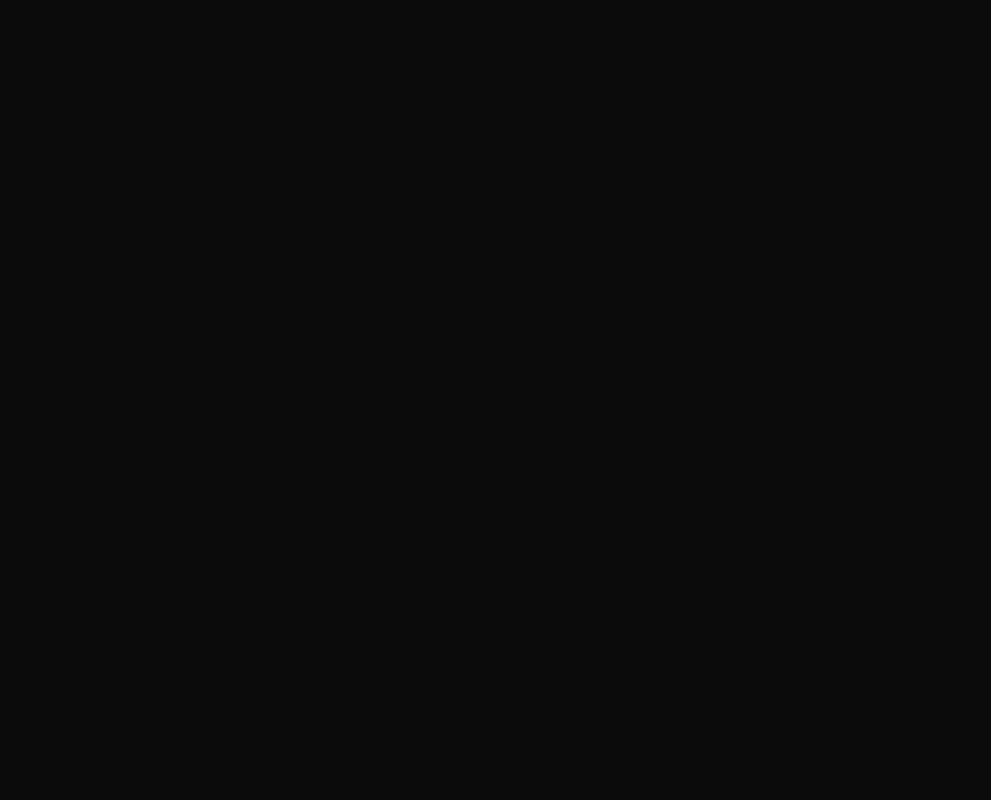
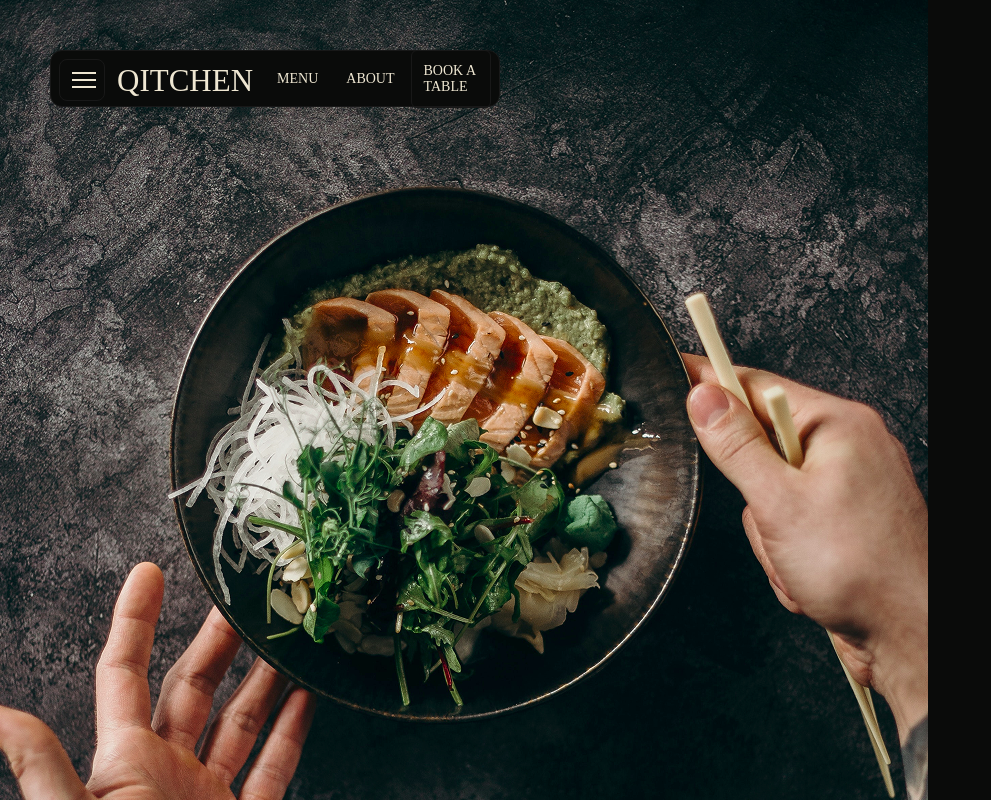
Before and after one commit to Nikhil-gr/sushi, a React (Vite) app: page /menu in a window 1280 px wide. Shown: the top 800 px of the page, without its empty margins (0-991 px from the left). Built offline with nearby package versions, Linux system fonts and the light colour scheme; a web font is replaced by a local one.

Commit message:
implemented layouts

```diff
--- a/src/App.jsx
+++ b/src/App.jsx
@@ -1,12 +1,15 @@
 import Front from "./components/Front";
 import MenuPage from "./pages/MenuPage";
+import Layout from "./components/Layout";
 import { BrowserRouter, Routes, Route } from "react-router-dom";
 const App = () => {
   return (
     <BrowserRouter>
       <Routes>
-        <Route path="/" element={<Front />} />
-        <Route path="/menu" element={<MenuPage />} />{" "}
+        <Route element={<Layout />}>
+          <Route path="/" element={<Front />} />
+          <Route path="/menu" element={<MenuPage />} />{" "}
+        </Route>
       </Routes>
     </BrowserRouter>
   );
--- a/src/components/Front.jsx
+++ b/src/components/Front.jsx
@@ -1,5 +1,4 @@
 import { useGSAP } from "@gsap/react";
-import Navbar from "./Navbar";
 import gsap from "gsap";
 import { SplitText } from "gsap/all";
 
@@ -22,7 +21,6 @@ const Front = () => {
     <div className="front-grid">
       <div className="left">
         <div className="front-page">
-          <Navbar />
           <video
             src="/video/sush.mp4"
             autoPlay
--- /dev/null
+++ b/src/components/Layout.jsx
@@ -0,0 +1,13 @@
+import Navbar from "./Navbar";
+import { Outlet } from "react-router-dom";
+
+const Layout = () => {
+  return (
+    <div className="layout">
+      <Navbar />
+      <Outlet />
+    </div>
+  );
+};
+
+export default Layout;
--- a/src/index.css
+++ b/src/index.css
@@ -33,9 +33,13 @@ nav {
   backdrop-filter: blur(6px);
 }
 
-.front-page nav {
+.layout {
+  position: relative;
+}
+
+.layout nav {
   position: absolute;
- top: 50px;
+  top: 50px;
   left: 50px;
   margin: 0;
   z-index: 1001;
@@ -156,7 +160,6 @@ nav {
   display: block;
 }
 
-
 .hero-text {
   position: absolute;
   bottom: 20px;
@@ -212,3 +215,4 @@ nav {
   font-size: 1.2rem;
   font-weight: bold;
 }
+/* MENU */
--- a/src/pages/MenuPage.jsx
+++ b/src/pages/MenuPage.jsx
@@ -1,9 +1,18 @@
-
 const MenuPage = () => {
   return (
-    <div>
+    <div className="container">
+      <div className="left">
+        <div className="menu-cover">
+          <img src="/images/front4.png" alt="menu-cover" />
+        </div>
+        <div className="menu-text">
+          <h1 className="title">Menu</h1>
+        </div>
+      </div>
+
+      <div className="right"></div>
     </div>
-  )
-}
+  );
+};
 
-export default MenuPage
+export default MenuPage;
```
